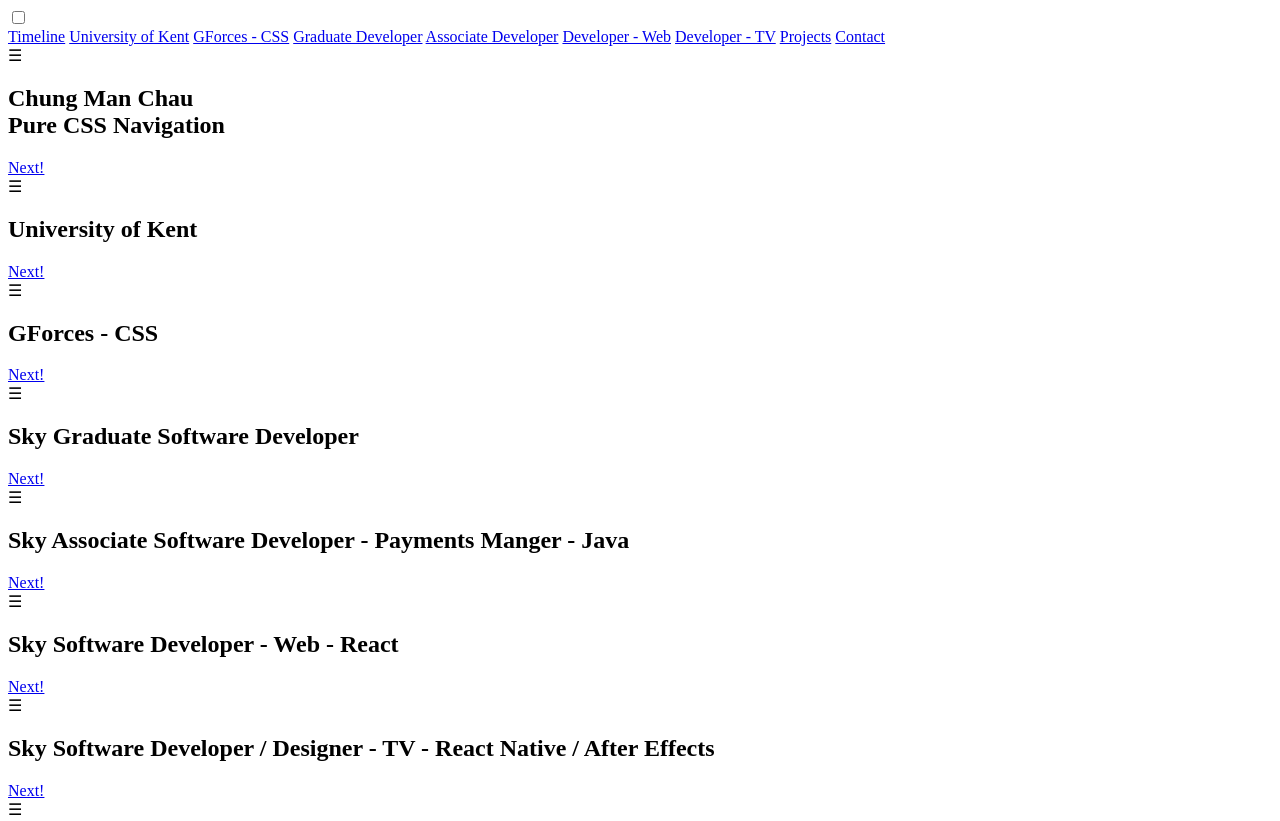
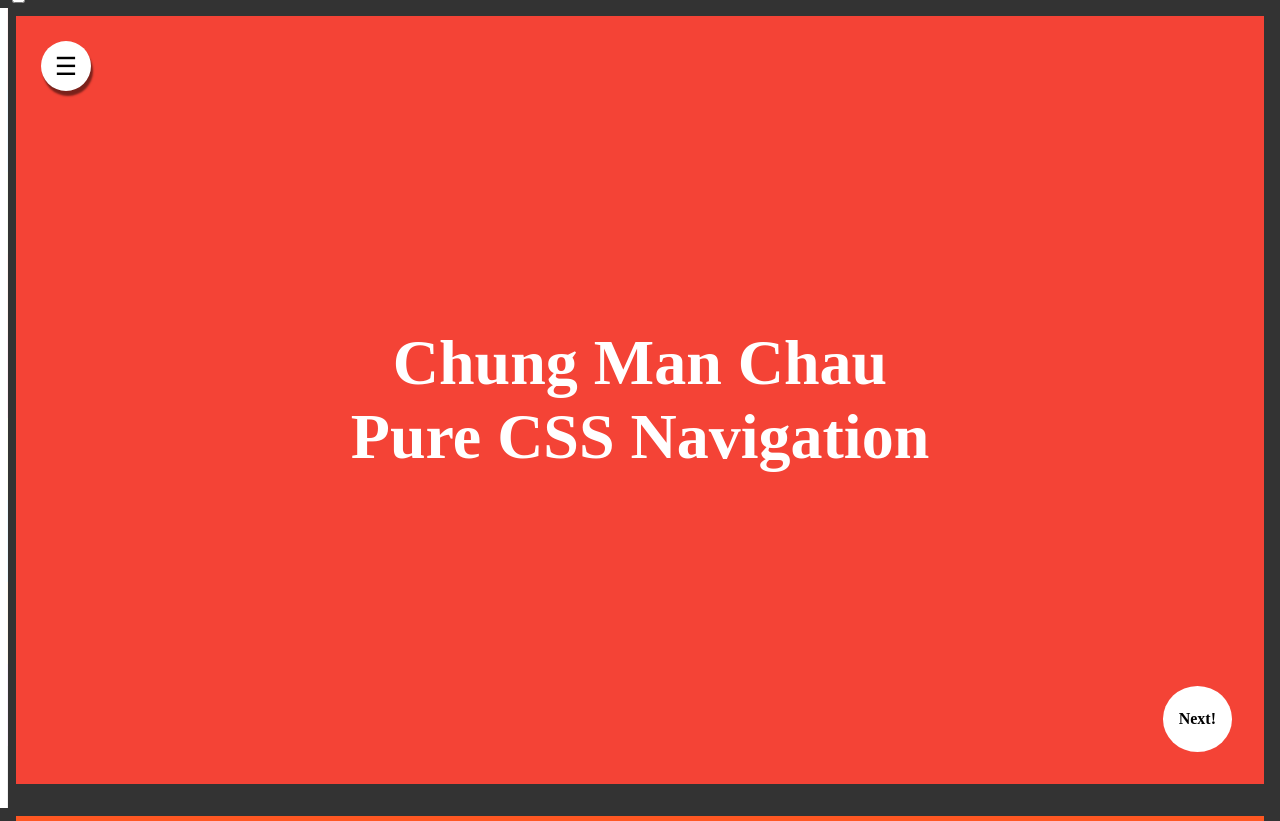
Before and after one commit to chungmanchau/chungmanchau.github.io, a plain HTML site: page index.html in a window 1280 px wide. Shown: the top 821 px of the page. After the commit the page ends 800 px from the top, so only its background shows below. Drawn offline with Linux system fonts and the light colour scheme.

Commit message:
Update index.html

```diff
--- a/index.html
+++ b/index.html
@@ -6,6 +6,296 @@
           content="width=device-width, user-scalable=no, initial-scale=1.0, maximum-scale=1.0, minimum-scale=1.0">
     <meta http-equiv="X-UA-Compatible" content="ie=edge">
     <title>Document</title>
+    <style>
+        :root {
+  --gap: 2rem;
+  --width: calc(100vw - var(--gap));
+  --height: calc(100vh - var(--gap));
+  --menuTiming: 0.4s;
+}
+
+body {
+  background: #333;
+}
+
+.container {
+  width: var(--width);
+  height: var(--height);
+  position: fixed;
+  top: calc(var(--gap) / 2);
+  left: calc(var(--gap) / 2);
+  transition: transform var(--menuTiming) ease-in-out;
+}
+
+.grid {
+  display: grid;
+  grid-template: repeat(4, var(--height))/repeat(3, var(--width));
+  grid-gap: var(--gap);
+  transition: transform 0.6s ease-in-out;
+}
+
+.item {
+  position: relative;
+  display: flex;
+  justify-content: center;
+  align-items: center;
+  flex-direction: column;
+}
+.item:nth-child(1) {
+  background: #f44336;
+}
+.item:nth-child(2) {
+  background: #2196f3;
+}
+.item:nth-child(3) {
+  background: #8bc34a;
+}
+.item:nth-child(4) {
+  background: #ff5722;
+}
+.item:nth-child(5) {
+  background: #e91e63;
+}
+.item:nth-child(6) {
+  background: #cddc39;
+}
+.item:nth-child(7) {
+  background: #2196f3;
+}
+.item:nth-child(8) {
+  background: #FF9800;
+}
+.item:nth-child(9) {
+  background: #9c27b0;
+}
+.item .item-link {
+  display: block;
+  position: absolute;
+  top: 0;
+  left: 0;
+  width: 100%;
+  height: 100%;
+  z-index: 1;
+}
+.item .item-next {
+  position: absolute;
+  background: white;
+  color: black;
+  font-weight: bold;
+  text-decoration: none;
+  padding: 1.5em 1em;
+  right: 2em;
+  bottom: 2em;
+  border-radius: 50%;
+  z-index: 2;
+}
+.item h2 {
+  width: 70%;
+  text-align: center;
+  color: #fff;
+  font-size: 4rem;
+}
+
+#item1:target ~ .grid {
+  transform: translate3d(0, 0, 0);
+}
+
+#item2:target ~ .grid {
+  transform: translate3d(calc(-1 * (var(--width) + var(--gap))), 0, 0);
+}
+
+#item3:target ~ .grid {
+  transform: translate3d(calc(-2 * (var(--width) + var(--gap))), 0, 0);
+}
+
+#item4:target ~ .grid {
+  transform: translate3d(0, calc(-1 * (var(--height) + var(--gap))), 0);
+}
+
+#item5:target ~ .grid {
+  transform: translate3d(calc(-1 * (var(--width) + var(--gap))), calc(-1 * (var(--height) + var(--gap))), 0);
+}
+
+#item6:target ~ .grid {
+  transform: translate3d(calc(-2 * (var(--width) + var(--gap))), calc(-1 * (var(--height) + var(--gap))), 0);
+}
+
+#item7:target ~ .grid {
+  transform: translate3d(0, calc(-2 * (var(--height) + var(--gap))), 0);
+}
+
+#item8:target ~ .grid {
+  transform: translate3d(calc(-1 * (var(--width) + var(--gap))), calc(-2 * (var(--height) + var(--gap))), 0);
+}
+
+#item9:target ~ .grid {
+  transform: translate3d(calc(-2 * (var(--width) + var(--gap))), calc(-2 * (var(--height) + var(--gap))), 0);
+}
+
+.menu {
+  position: fixed;
+  z-index: 20;
+  transform: translateX(-100%);
+  transition: transform var(--menuTiming) ease-in-out;
+  background: #fff;
+  height: 100vh;
+}
+.menu .link {
+  display: block;
+  color: black;
+  font-weight: bold;
+  text-decoration: none;
+  padding: 1em;
+  border: 1em solid white;
+}
+.menu .link:nth-child(1) {
+  background: #f44336;
+}
+.menu .link:nth-child(2) {
+  background: #2196f3;
+}
+.menu .link:nth-child(3) {
+  background: #8bc34a;
+}
+.menu .link:nth-child(4) {
+  background: #ff5722;
+}
+.menu .link:nth-child(5) {
+  background: #e91e63;
+}
+.menu .link:nth-child(6) {
+  background: #cddc39;
+}
+.menu .link:nth-child(7) {
+  background: #03a9f4;
+}
+.menu .link:nth-child(8) {
+  background: #FF9800;
+}
+.menu .link:nth-child(9) {
+  background: #9c27b0;
+}
+
+.menu-checkbox {
+  position: fixed;
+  top: -1em;
+}
+.menu-checkbox:checked ~ .container {
+  transform: scale(0.5);
+}
+.menu-checkbox:checked ~ .menu {
+  transform: translateX(0%);
+}
+.menu-checkbox #item1:target {
+  transform: scale(1);
+}
+
+.menu-button {
+  position: absolute;
+  top: 1em;
+  left: 1em;
+  font-size: 25px;
+  border-radius: 50%;
+  background: white;
+  width: 2em;
+  height: 2em;
+  display: flex;
+  justify-content: center;
+  align-items: center;
+  user-select: none;
+  cursor: pointer;
+  box-shadow: 2px 5px 2px rgba(0, 0, 0, 0.5);
+  transition: all 0.1s ease-in;
+  z-index: 10;
+}
+.menu-button:hover {
+  transform: scale(0.98);
+  box-shadow: 1px 2px 2px rgba(0, 0, 0, 0.5);
+}
+
+.adnan {
+  border-radius: 50%;
+  border: 10px solid white;
+  box-shadow: 0.2em 0.5em 1em rgba(0, 0, 0, 0.8);
+  cursor: pointer;
+  transition: 2.5s transform cubic-bezier(0.3, -0.6, 0.3, 1.3);
+  margin-top: 1em;
+  z-index: 1;
+  animation: rotatoes 1.5s ease-in-out infinite alternate;
+}
+.adnan:hover {
+  transform: rotate(720deg);
+}
+
+@keyframes rotatoes {
+  from {
+    transform: rotate(-70deg);
+  }
+  to {
+    transform: rotate(70deg);
+  }
+}
+.scrolly-container {
+  width: 50%;
+  height: 100%;
+  position: absolute;
+  top: 0;
+  left: 0;
+}
+
+.scrolly-container-2 {
+  width: 50%;
+  height: 100%;
+  position: absolute;
+  top: 0;
+  right: 0;
+}
+
+.big {
+  font-size: 5em;
+  animation: redText 1.5s ease-in-out infinite alternate;
+}
+
+.day {
+  font-size: 5em;
+  animation: yellowText 1.5s ease-in-out infinite alternate;
+}
+
+.wally {
+  position: absolute;
+  top: 50%;
+  left: 50%;
+  width: 250px;
+  transform: translate(-50%, -50%);
+  animation: wallyHide 1.5s ease-in-out infinite alternate;
+}
+
+@keyframes wallyHide {
+  from {
+    transform: translate(-50%, -50%);
+  }
+  to {
+    transform: translate(-40%, -150%);
+  }
+}
+@keyframes redText {
+  from {
+    text-shadow: 0 0 10px #fff, 0 0 20px #fff, 0 0 30px #fff, 0 0 40px #FF1177, 0 0 70px #FF1177, 0 0 80px #FF1177, 0 0 100px #FF1177, 0 0 150px #FF1177;
+  }
+  to {
+    text-shadow: 0 0 5px #fff, 0 0 10px #fff, 0 0 15px #fff, 0 0 20px #FF1177, 0 0 35px #FF1177, 0 0 40px #FF1177, 0 0 50px #FF1177, 0 0 75px #FF1177;
+  }
+}
+@keyframes yellowText {
+  from {
+    text-shadow: 0 0 10px #fff, 0 0 20px #fff, 0 0 30px #fff, 0 0 40px #FFDD1B, 0 0 70px #FFDD1B, 0 0 80px #FFDD1B, 0 0 100px #FFDD1B, 0 0 150px #FFDD1B;
+  }
+  to {
+    text-shadow: 0 0 5px #fff, 0 0 10px #fff, 0 0 15px #fff, 0 0 20px #FFDD1B, 0 0 35px #FFDD1B, 0 0 40px #FFDD1B, 0 0 50px #FFDD1B, 0 0 75px #FFDD1B;
+  }
+}
+
+    </style>
 </head>
 <body>
 <input type="checkbox" id="menu-checkbox" class="menu-checkbox" name="menu-checkbox">
```
